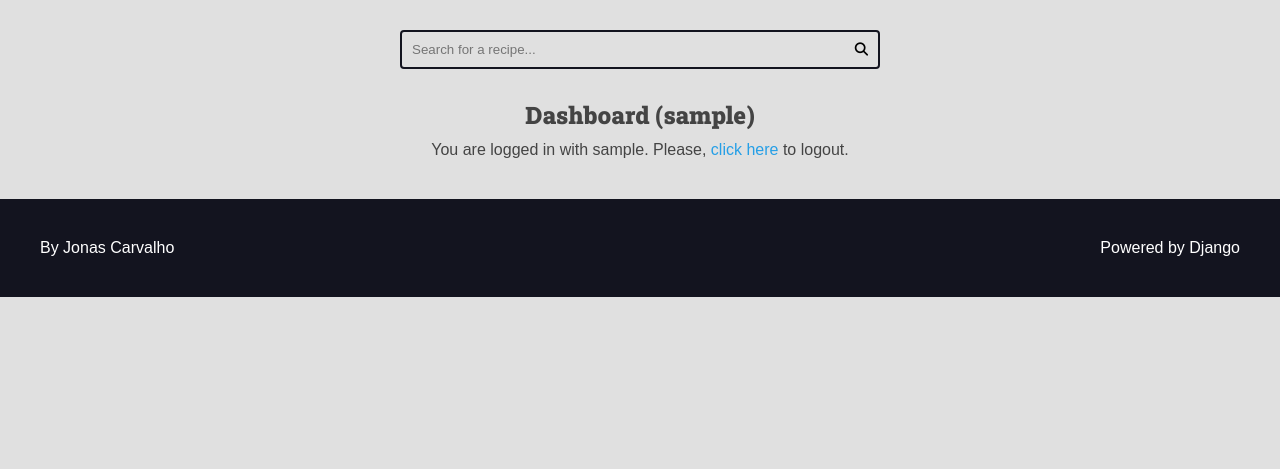
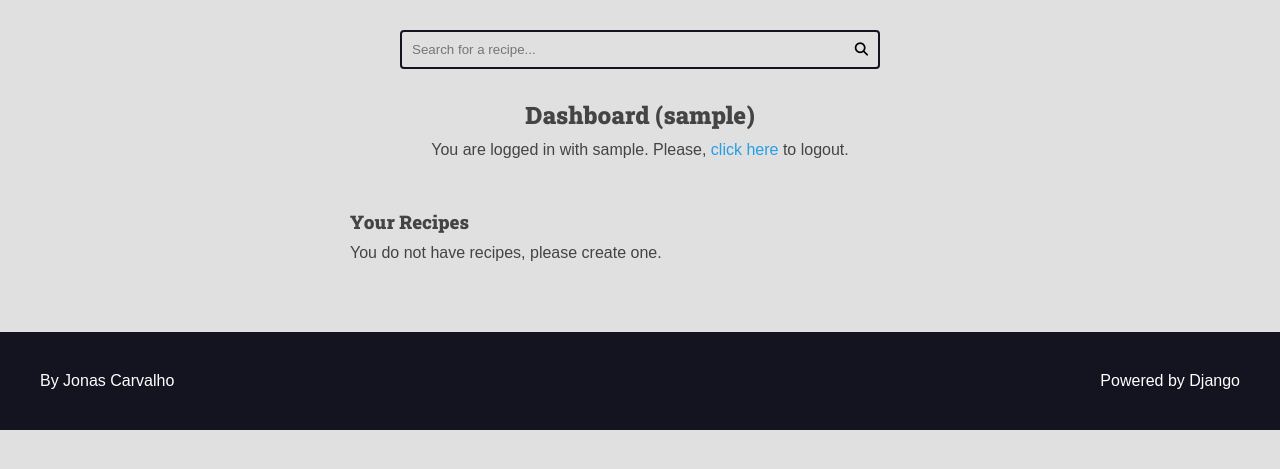
Before and after one commit to jonascarvalh/recipe-website, a Django app: page /authors/dashboard/ in a window 1280 px wide. Shown: the part 113-582 px from the top of the page. Run offline with Django 4.2, Linux system fonts and the light colour scheme; the visitor is signed in with stand-in values (Sample User, id 1); data that the repository does not hold is empty.

Commit message:
chore: list recipes not published in dashboard

```diff
--- a/authors/templates/authors/pages/dashboard.html
+++ b/authors/templates/authors/pages/dashboard.html
@@ -9,6 +9,19 @@
     <div class="main-content center container">
         <h2>Dashboard ({{ user }})</h2>
         {% include "authors/partials/login_message.html" %}
+
+        <div class="authors-dashboard-container">
+            <h3>Your Recipes</h3>
+            <ul>
+                {% for recipe in recipes %}
+                    <li href="#">{{recipe.title}}</li>
+                    {% empty %}
+                    <li>
+                        <p>You do not have recipes, please create one.</p>
+                    </li>
+                {% endfor %}
+            </ul>
+        </div>
     </div>
 
     {% include "global/partials/message.html" %}
--- a/authors/templates/authors/pages/login.html
+++ b/authors/templates/authors/pages/login.html
@@ -12,5 +12,7 @@
     </div>
 
     {% include "global/partials/message.html" %}
-    {% include "global/partials/form.html" %}
+    {% if not user.is_authenticated %}
+        {% include "global/partials/form.html" %}
+    {% endif %}
 {% endblock content %}
--- a/authors/views.py
+++ b/authors/views.py
@@ -4,6 +4,7 @@ from django.contrib import messages
 from django.urls import reverse
 from django.contrib.auth import authenticate, login, logout
 from django.contrib.auth.decorators import login_required
+from recipes.models import Recipe
 
 from .forms import RegisterForm, LoginForm
 
@@ -84,4 +85,14 @@ def logout_view(request):
 
 @login_required(login_url="authors:login", redirect_field_name="next")
 def dashboard(request):
-    return render(request, "authors/pages/dashboard.html")
+    recipes = Recipe.objects.filter(
+        is_published=False,
+        author=request.user
+    )
+    return render(
+        request,
+        "authors/pages/dashboard.html",
+        {
+            "recipes": recipes
+        }
+    )
--- a/static/global/css/styles.css
+++ b/static/global/css/styles.css
@@ -436,6 +436,20 @@ h1, h2, h3, h4, h5, h6 {
 .login-message {
     margin: 1rem 0;
 }
+
+.authors-dashboard-container {
+    max-width: 64rem;
+    text-align: left;
+    padding: var(--spacing-gutter-medium);
+    margin: 0 auto;
+}
+
+.authors-dashboard-container h3,
+.authors-dashboard-container p,
+.authors-dashboard-container ul {
+    list-style-type: none;
+    margin: 1rem 0;
+}
 @media (max-width: 600px) {
     .main-content-list,
     .form-content-grid {
```
